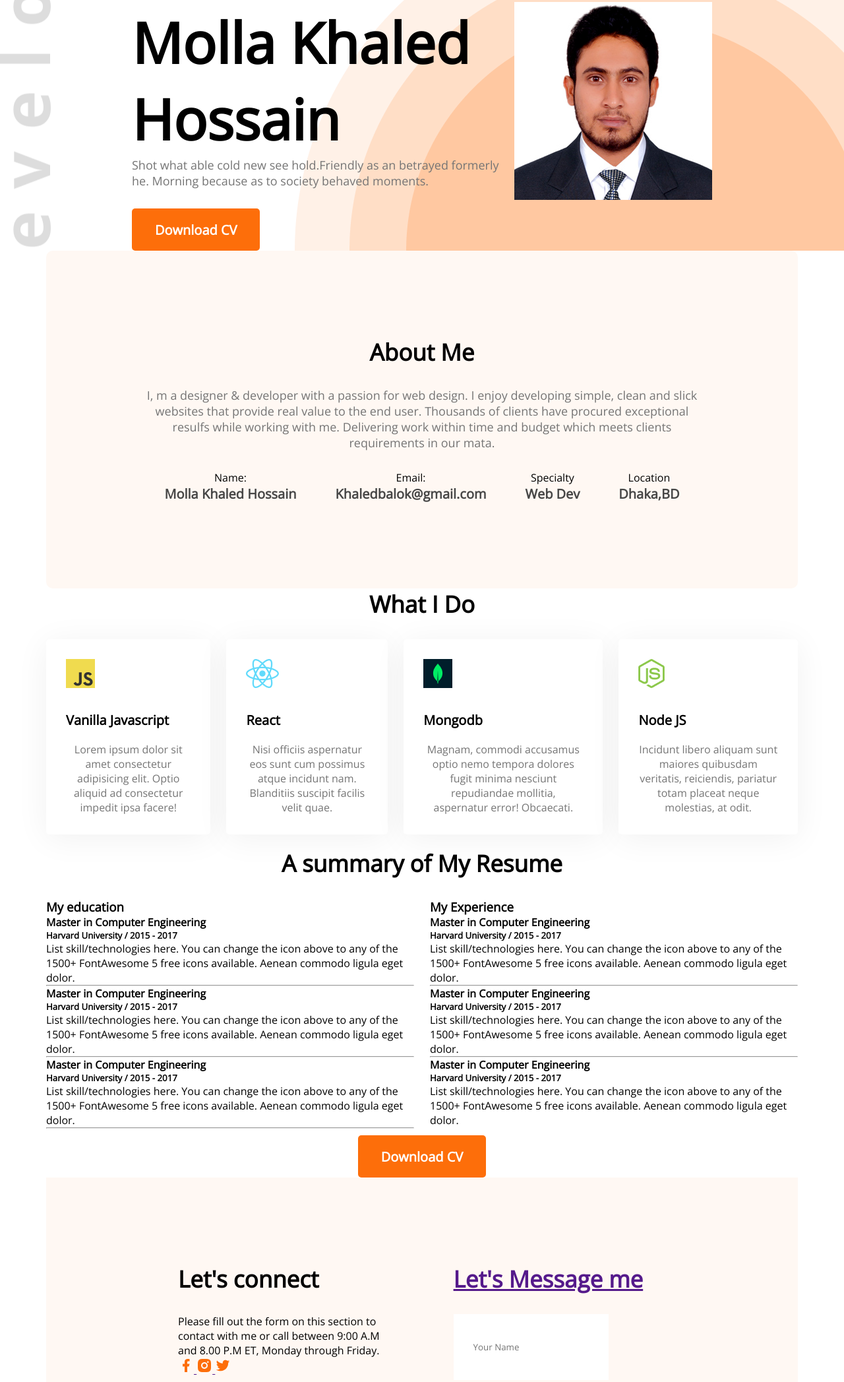
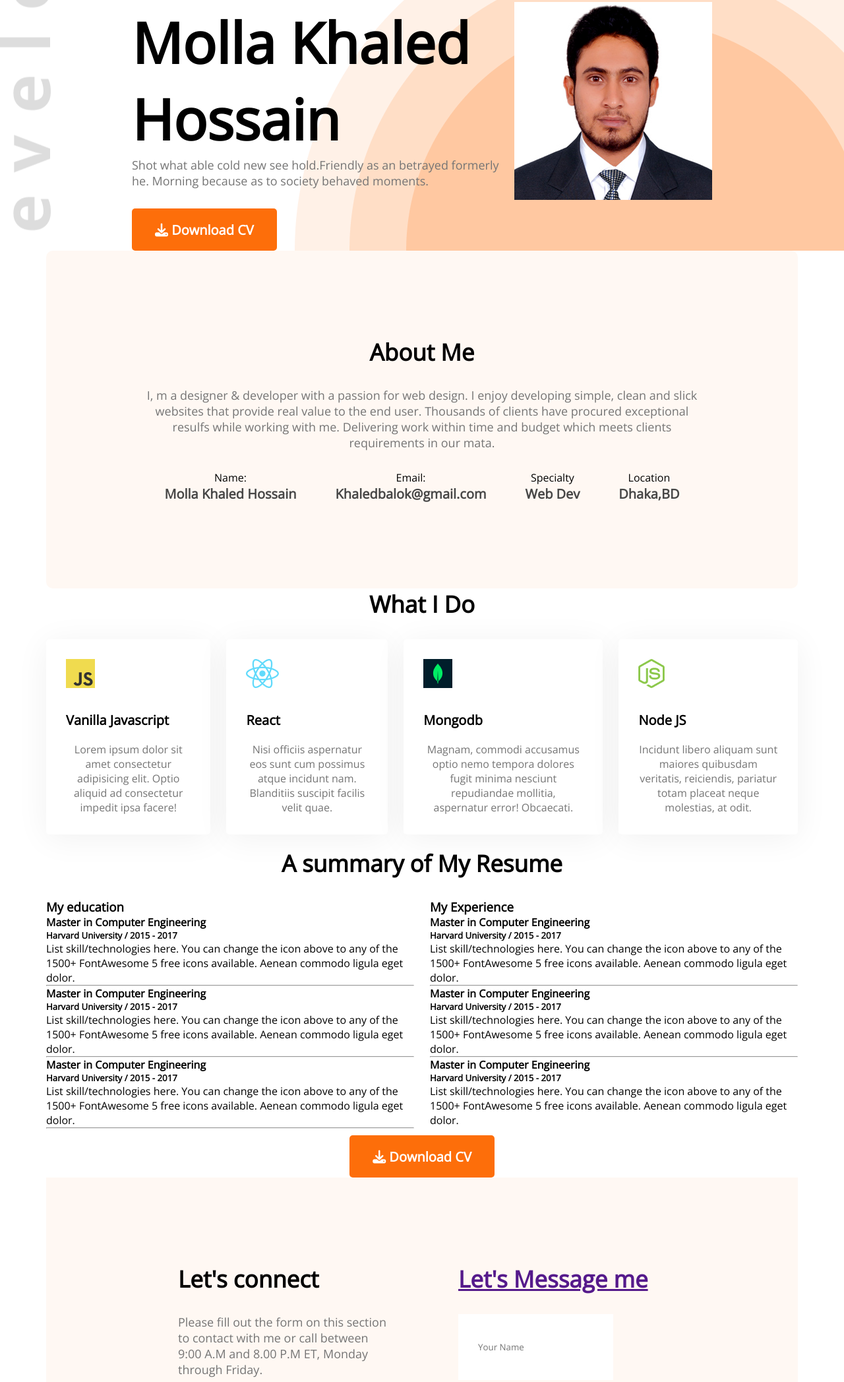
Before and after one commit to MollaKhaled/developer-portfolio, a plain HTML site: page index.html in a window 1280 px wide. Shown: the part 239-2334 px from the top of the page at 66% size. Drawn offline with nearby package versions, Linux system fonts and the light colour scheme.

Commit message:
added font awesome icons

```diff
--- a/index.html
+++ b/index.html
@@ -7,6 +7,7 @@
     <title>Developer portfolio</title>
     <link rel="stylesheet" href="styles/portfolio.css">
     <link rel="preconnect" href="https://fonts.googleapis.com"><link rel="preconnect" href="https://fonts.gstatic.com" crossorigin><link href="https://fonts.googleapis.com/css2?family=Open+Sans&display=swap" rel="stylesheet">
+    <script src="https://kit.fontawesome.com/7edd8dc956.js" crossorigin="anonymous"></script>
 </head>
 <body>
     <header class="header">
@@ -24,7 +25,7 @@
             <h3 class="banner-subtitle">Hi, I am </h3>
             <h1 class="banner-title">Molla Khaled Hossain</h1>
             <p class="banner-description">Shot what able cold new see hold.Friendly as an betrayed formerly he. Morning because as to society behaved moments.</p>
-            <button class="btn-primary">Download CV</button>
+            <button class="btn-primary"><i class="fa-solid fa-download"></i> Download CV</button>
         </div>
         <img src="images/khaled.jpg" alt="">
 
@@ -136,14 +137,14 @@
 
       </div>
       <div class="reume-button">
-        <button class="btn-primary">Download CV</button>
+        <button class="btn-primary"><i class="fa-solid fa-download"></i> Download CV</button>
       </div>
     </section>
     <!-- contact section -->
      <section class="contact">
         <div>
           <h3 class="section-title">Let's connect</h3>
-          <p>Please fill out the form on this section to contact with me or call between 9:00 A.M and 8.00 P.M ET, Monday through Friday.</p>
+          <p class="section-description">Please fill out the form on this section to contact with me or call between 9:00 A.M and 8.00 P.M ET, Monday through Friday.</p>
           <a href="">
             <img src="images/icons/facebook.png" alt="">
           </a>
--- a/styles/portfolio.css
+++ b/styles/portfolio.css
@@ -37,7 +37,7 @@
 nav {
     display: flex;
     justify-content: space-between;
-    margin: 50px 200px;
+    padding: 50px 200px;
 }
 
 nav li {
```
